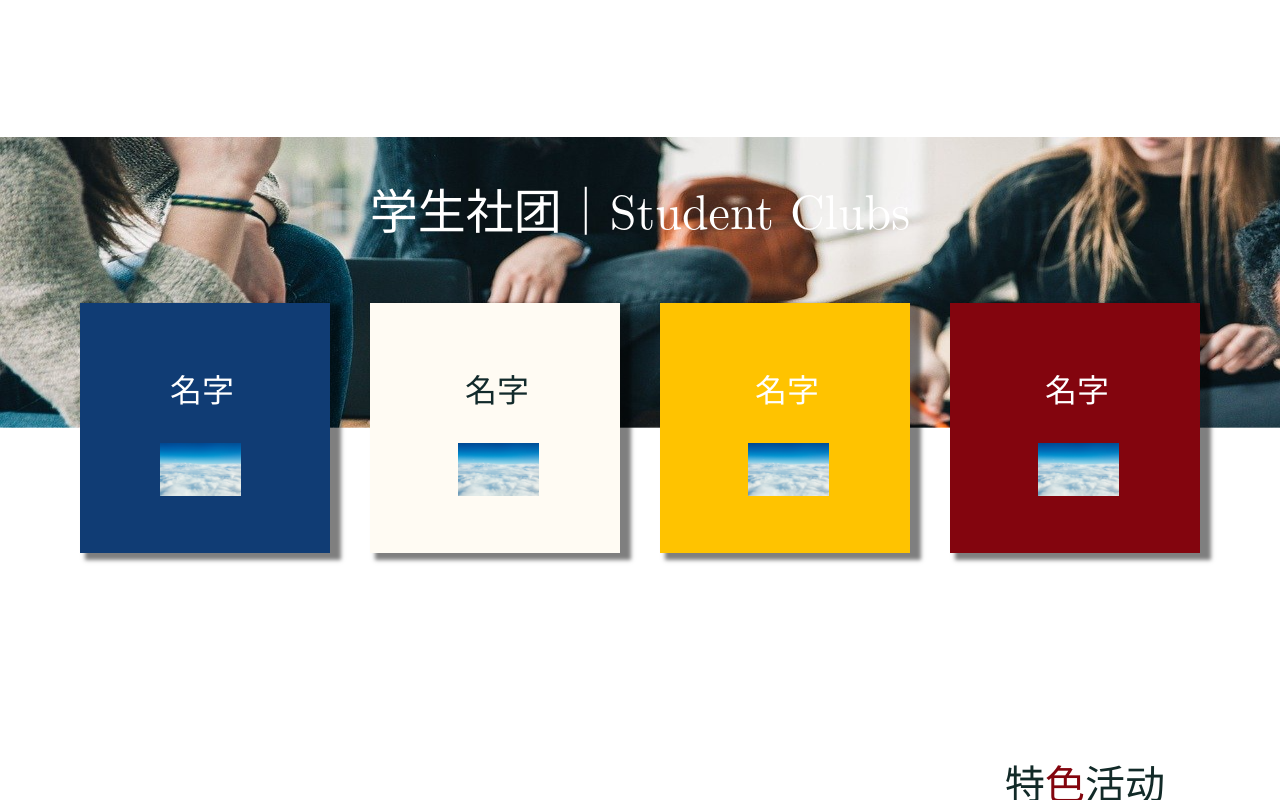
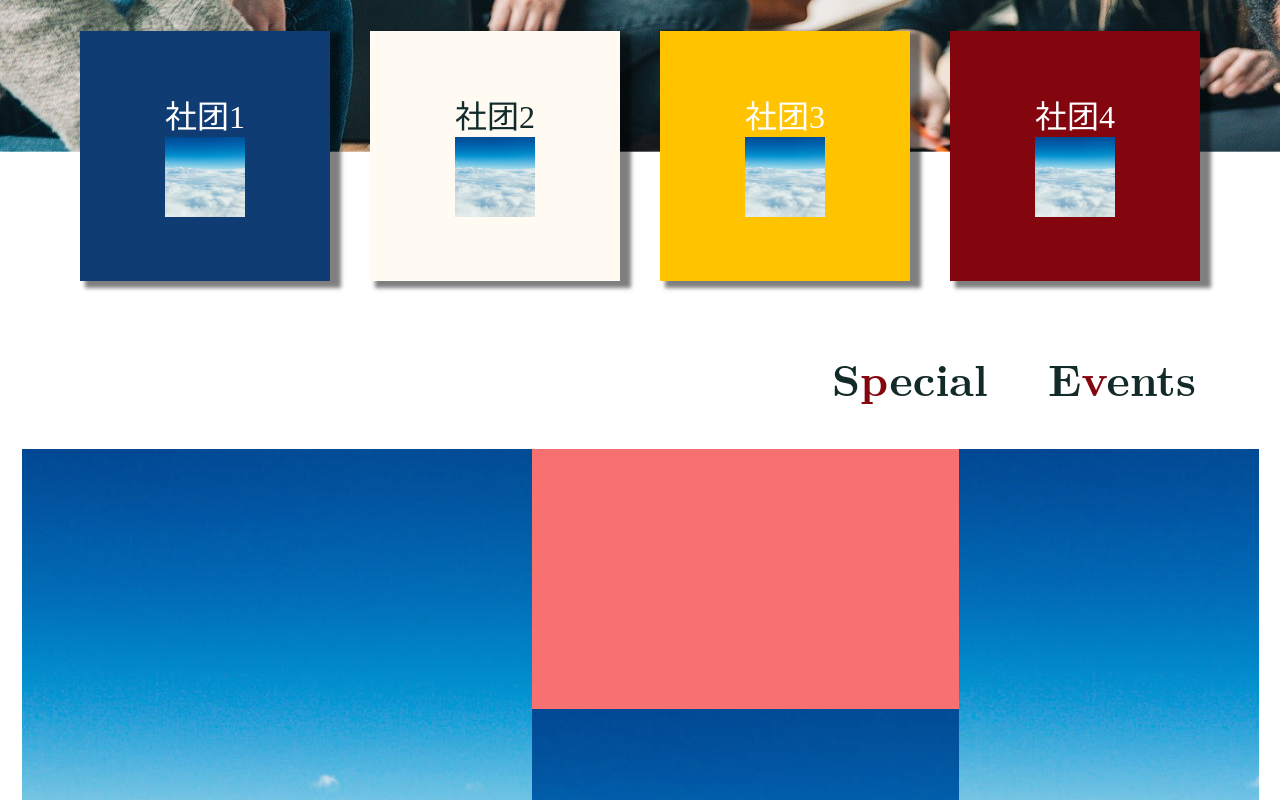
Before and after one commit to BAID-CSClub/baid-website-next, a Vue app: page /en-US/campus in a window 1280 px wide. Shown: the part 1660-2460 px from the top of the page. Built offline with nearby package versions, Linux system fonts and the light colour scheme; a web font is replaced by a local one.

Commit message:
Update NotFancyTitle on all pages & more

```diff
--- a/src/components/DesktopAboutUs/AlumniSection.vue
+++ b/src/components/DesktopAboutUs/AlumniSection.vue
@@ -70,9 +70,11 @@
               <img :src="alumnus.image" style="width: 100%; aspect-ratio: 3 / 4; object-fit: cover;" alt="pic1" />
             </div>
             <!-- arrow right -->
-            <div><svg style="width:24px;height:24px" viewBox="0 0 24 24">
+            <div>
+              <svg style="width:24px;height:24px" viewBox="0 0 24 24">
                 <path fill="var(--standard-red" d="M8.59,16.58L13.17,12L8.59,7.41L10,6L16,12L10,18L8.59,16.58Z" />
-              </svg></div>
+              </svg>
+            </div>
           </div>
         </div>
       </div>
--- a/src/components/DesktopCampusLife/ClubsSection.vue
+++ b/src/components/DesktopCampusLife/ClubsSection.vue
@@ -1,90 +1,18 @@
 <template>
-  <section
-    id="container"
-    style="align-content:center max_width:100% max_height:268px height:268px')"
-  >
-    <h1 class="text-12 font-300 font-title color-white text-center pt-9">
+  <section id="container">
+    <h1 class="text-12 font-300 font-title color-white text-center py-5">
       {{ $t('CampusLife.Clubs.Title') }}
     </h1>
     <div id="clubs" class="flex justify-center">
-      <div
-        id="club1"
-        style="
-          height: 250px;
-          width: 250px;
-          margin: 20px;
-          box-shadow: 8px 4px 4px 3px rgba(0, 0, 0, 0.5);
-          background-color: var(--standard-blue);
-        "
-      >
-        <p class="mt-25% ml-36% text-8 font-400 font-title color-white">
-          {{ $t('CampusLife.Clubs.Sub1') }}
-        </p>
-        <img
-          :src="homeBg1"
-          style="max-width: 81px; max-height: 81px"
-          class="ml-32%"
-        />
-      </div>
-      <div
-        id="club2"
-        style="
-          height: 250px;
-          width: 250px;
-          margin: 20px;
-          box-shadow: 8px 4px 4px 3px rgba(0, 0, 0, 0.5);
-          background-color: rgba(255, 251, 243, 1);
-        "
-      >
-        <p
-          style="color: rgba(18, 42, 43, 1)"
-          class="mt-25% ml-38% text-8 font-400 font-title"
-        >
-          {{ $t('CampusLife.Clubs.Sub2') }}
-        </p>
-        <img
-          :src="homeBg1"
-          style="max-width: 81px; max-height: 81px"
-          class="ml-35%"
-        />
-      </div>
-      <div
-        id="club3"
-        style="
-          height: 250px;
-          width: 250px;
-          margin: 20px;
-          box-shadow: 8px 4px 4px 3px rgba(0, 0, 0, 0.5);
-          background-color: rgba(255, 195, 0, 1);
-        "
-      >
-        <p class="mt-25% ml-38% text-8 font-400 font-title color-white">
-          {{ $t('CampusLife.Clubs.Sub3') }}
-        </p>
-        <img
-          :src="homeBg1"
-          style="max-width: 81px; max-height: 81px"
-          class="ml-35%"
-        />
-      </div>
-      <div
-        id="club4"
-        style="
-          height: 250px;
-          width: 250px;
-          margin: 20px;
-          box-shadow: 8px 4px 4px 3px rgba(0, 0, 0, 0.5);
-          background-color: rgba(131, 5, 14, 1);
-        "
-      >
-        <p class="mt-25% ml-38% text-8 font-400 font-title color-white">
-          {{ $t('CampusLife.Clubs.Sub4') }}
-        </p>
-        <img
-          :src="homeBg1"
-          style="max-width: 81px; max-height: 81px"
-          class="ml-35%"
-        />
+      <div v-for="club in clubs" class="m-5"
+        style="height: 250px; width: 250px; box-shadow: 8px 4px 4px 3px rgba(0, 0, 0, 0.5); display: flex; flex-direction: column; justify-content: center; align-items: center;"
+        :style="{ 'background-color': club.bgColor, 'color': club.color }">
+        <div class="text-8 font-title">
+          {{ club['zh-CN'] }}
+        </div>
+        <div>
+          <img :src="club.image" style="max-width: 80px; max-height: 80px; aspect-ratio: 1/1; object-fit: cover;" />
+        </div>
       </div>
     </div>
   </section>
@@ -92,12 +20,49 @@
 
 <script setup>
 import homeBg1 from '../../assets/images/homeBg1.jpg?webp'
+
+const clubs = [
+  {
+    image: homeBg1,
+    bgColor: 'var(--standard-blue)',
+    color: 'white',
+    'zh-CN':
+      '社团1',
+    'en-US':
+      'Club 1'
+  },
+  {
+    image: homeBg1,
+    bgColor: 'rgba(255,251,243,1)',
+    color: 'rgba(18,42,43,1)',
+    'zh-CN':
+      '社团2',
+    'en-US':
+      'Club 2'
+  },
+  {
+    image: homeBg1,
+    bgColor: 'rgba(255, 195, 0, 1)',
+    color: 'white',
+    'zh-CN':
+      '社团3',
+    'en-US':
+      'Club 3'
+  },
+  {
+    image: homeBg1,
+    bgColor: 'rgba(131, 5, 14, 1)',
+    color: 'white',
+    'zh-CN':
+      '社团4',
+    'en-US':
+      'Club 4'
+  }
+]
+
 </script>
 
 <style scoped>
-.clubimg {
-  padding: 0 2.5rem;
-}
 #container {
   background-image: url('../../assets/images/campusBg3.png?webp');
   background-repeat: no-repeat;
--- a/src/components/DesktopCampusLife/EventsSection.vue
+++ b/src/components/DesktopCampusLife/EventsSection.vue
@@ -1,45 +1,23 @@
 <template>
-  <section class="pt-45 pl-20 pr-20 pb-30 flex-col">
-    <div class="flex">
-      <FancyTitle
-        :top="$t('CampusLife.Events.Title')"
-        btm="Special Events"
-        color="red"
-        right
-        class="ml-66.8%"
-      ></FancyTitle>
+  <section class="section">
+    <div class="flex justify-end">
+      <NotFancyTitle cn="特色活动" en="Special Events" color="red" right></NotFancyTitle>
     </div>
     <div id="photo" class="flex flex-row pt-10 justify-center">
       <div id="leftSide" class="flex flex-col">
-        <div
-          id="event1"
-          class="pic flex flex-col"
-          style="width: 510px; height: 623px"
-        >
-          <p
-            class="eventText ml-5% mt-97% mb-0% text-6 font-400 font-title color-white"
-          >
+        <div id="event1" class="pic flex flex-col" style="width: 510px; height: 623px">
+          <p class="eventText ml-5% mt-97% mb-0% text-6 font-400 font-title color-white">
             {{ $t('CampusLife.Events.Event1.Name') }}
           </p>
-          <p
-            class="eventText ml-5% mt-0 text-6 font-400 font-title color-white"
-          >
+          <p class="eventText ml-5% mt-0 text-6 font-400 font-title color-white">
             {{ $t('CampusLife.Events.Event1.Description') }}
           </p>
         </div>
-        <div
-          id="event2"
-          class="pic flex flex-col"
-          style="width: 510px; height: 251px"
-        >
-          <p
-            class="eventText ml-5% mt-30% mb-0% text-6 font-400 font-title color-white"
-          >
+        <div id="event2" class="pic flex flex-col" style="width: 510px; height: 251px">
+          <p class="eventText ml-5% mt-30% mb-0% text-6 font-400 font-title color-white">
             {{ $t('CampusLife.Events.Event2.Name') }}
           </p>
-          <p
-            class="eventText ml-5% mt-0 mb-1% text-6 font-400 font-title color-white"
-          >
+          <p class="eventText ml-5% mt-0 mb-1% text-6 font-400 font-title color-white">
             {{ $t('CampusLife.Events.Event2.Description') }}
           </p>
         </div>
@@ -47,36 +25,16 @@
       <div id="rightSide" class="flex flex-col">
         <div id="rightUpper" class="flex flex-row">
           <div id="rightUpperLeft" class="flex flex-col">
-            <div
-              id="rightUpperLeftUpper"
-              class="flex bg-red"
-              style="width: 427px; height: 260px"
-            ></div>
-            <div
-              id="rightUpperLeftBottom"
-              class="pic flex"
-              style="width: 427px; height: 250px"
-            ></div>
+            <div id="rightUpperLeftUpper" class="flex bg-red" style="width: 427px; height: 260px"></div>
+            <div id="rightUpperLeftBottom" class="pic flex" style="width: 427px; height: 250px"></div>
           </div>
-          <div
-            id="rightUpperRight"
-            class="pic flex"
-            style="width: 300px; height: 510px"
-          ></div>
+          <div id="rightUpperRight" class="pic flex" style="width: 300px; height: 510px"></div>
         </div>
-        <div
-          id="event3"
-          class="pic flex flex-col"
-          style="width: 727px; height: 364px"
-        >
-          <p
-            class="eventText ml-5% mt-40% mb-0% text-6 font-400 font-title color-white"
-          >
+        <div id="event3" class="pic flex flex-col" style="width: 727px; height: 364px">
+          <p class="eventText ml-5% mt-40% mb-0% text-6 font-400 font-title color-white">
             {{ $t('CampusLife.Events.Event3.Name') }}
           </p>
-          <p
-            class="eventText ml-5% mt-0 text-6 font-400 font-title color-white"
-          >
+          <p class="eventText ml-5% mt-0 text-6 font-400 font-title color-white">
             {{ $t('CampusLife.Events.Event3.Description') }}
           </p>
         </div>
@@ -86,7 +44,7 @@
 </template>
 
 <script setup>
-import FancyTitle from '../../components/FancyTitle.vue'
+import NotFancyTitle from '../../components/NotFancyTitle.vue'
 </script>
 
 <style scoped>
@@ -95,16 +53,19 @@ import FancyTitle from '../../components/FancyTitle.vue'
   background-size: auto;
   background-repeat: no-repeat;
 }
+
 #event1 p {
   width: 510px;
   word-break: break-all;
   white-space: pre-line;
 }
+
 #event2 p {
   width: 510px;
   word-break: break-all;
   white-space: pre-line;
 }
+
 #event3 p {
   width: 727px;
   word-break: break-all;
--- a/src/components/DesktopEducationTeaching/WonderfulMoment.vue
+++ b/src/components/DesktopEducationTeaching/WonderfulMoment.vue
@@ -6,8 +6,7 @@
     ">
       <div class="bg-[var(--standard-red)] flex items-center justify-center">
         <div class="invert-100 contrast-1000">
-          <FancyTitle :top="$t('EducationTeaching.WonderfulMoment.Title')" btm="WonderfulMoment" color="null">
-          </FancyTitle>
+          <NotFancyTitle cn="精彩瞬间" en="Woderful Moments" color="null"></NotFancyTitle>
         </div>
       </div>
       <div class="bg-purple opacity-50">
@@ -86,6 +85,6 @@
   </section>
 </template>
 <script setup>
-import FancyTitle from '../FancyTitle.vue'
 import homeBg1 from '../../assets/images/homeBg1.jpg?webp'
+import NotFancyTitle from '../NotFancyTitle.vue'
 </script>
--- a/src/components/DesktopJoinUs/JoinFacultySection.vue
+++ b/src/components/DesktopJoinUs/JoinFacultySection.vue
@@ -1,11 +1,9 @@
 <template>
   <section class="section">
     <div class="p-y-10 font-sans">
-      <h2 class="title">{{ $t('JoinUs.Faculty.Title') }}</h2>
+      <h3> {{ $t('JoinUs.Faculty.Title') }}</h3>
       <p class="content">{{ $t('JoinUs.Faculty.Content') }}</p>
-      <div
-        class="flex items-center justify-center text-8 m-t-10 p-y-10 bg-[var(--standard-blue)] rd-5 color-white"
-      >
+      <div class="flex items-center justify-center text-8 m-t-10 p-y-10 bg-[var(--standard-blue)] rd-5 color-white">
         <div style="flex: 3" class="text-center">{{ $t('JoinUs.Join') }}</div>
         <div style="flex: 1" class="text-center">→</div>
         <div style="flex: 3" class="text-center color-[var(--standard-blue)]">
--- a/src/components/DesktopJoinUs/JoinStudentSection.vue
+++ b/src/components/DesktopJoinUs/JoinStudentSection.vue
@@ -1,7 +1,7 @@
 <template>
   <section class="section">
     <div class="p-y-10 font-sans flex-col">
-      <h2 class="title">{{ $t('JoinUs.Student.Title') }}</h2>
+      <h3>{{ $t('JoinUs.Student.Title') }}</h3>
       <p class="content">{{ $t('JoinUs.Student.Content') }}</p>
       <div class="flex items-center justify-center text-8 m-t-10 p-y-10 bg-[var(--standard-red)] rd-5 color-white">
         <div style="flex: 3" class="text-center">{{ $t('JoinUs.Join') }}</div>
```
Also changed, not shown: src/components/DesktopAboutUs/HonorSection.vue (+14 -9 lines), src/components/DesktopCampusLife/ActivitiesSection.vue (+28 -61 lines), src/components/DesktopEducationTeaching/CurriculumsIntroduction.vue (+3 -6 lines), src/components/DesktopEducationTeaching/LearningMethod.vue (+4 -3 lines), src/components/DesktopEducationTeaching/StudentGuidence.vue (+5 -6 lines).
